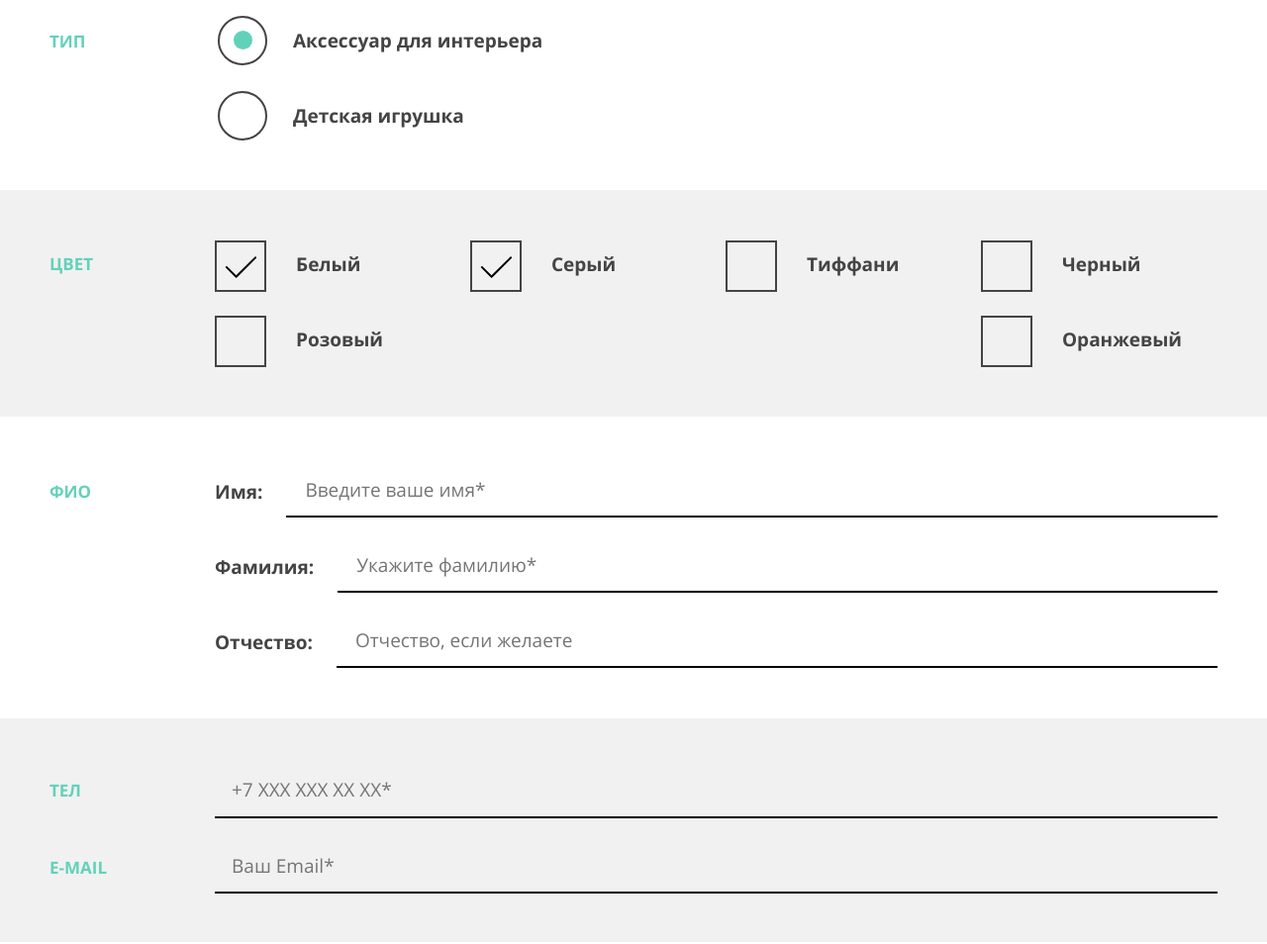
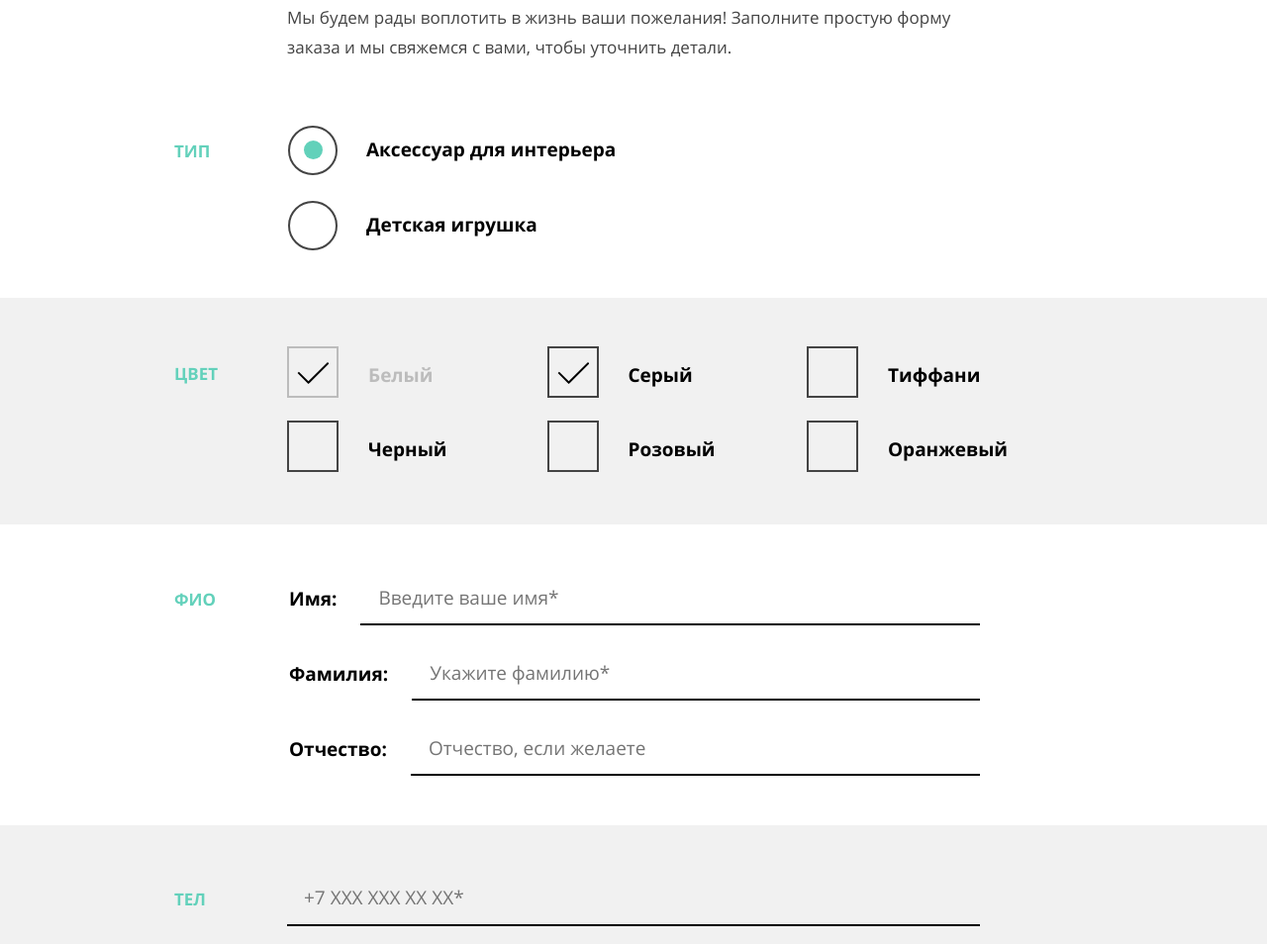
Before and after one commit to htmlacademy-adaptive/2054473-mishka-27, a website: page source/form.html in a window 1280 px wide. Shown: the part 456-1410 px from the top of the page at 99% size. Drawn offline with nearby package versions, Linux system fonts and the light colour scheme; files that its build step writes are made by us from their sources.

Commit message:
form done

```diff
--- a/source/form.html
+++ b/source/form.html
@@ -98,7 +98,7 @@
             <legend class="form__legend form__legend--checkbox">Цвет</legend>
             <ul class="form__list form__list--checkbox">
               <li class="form__item form__item--checkbox">
-              <input class="form__item-input-checkbox visually-hidden" type="checkbox" name="color" id="checkbox-1" value="white" checked="checked">
+              <input class="form__item-input-checkbox visually-hidden" type="checkbox" name="color" id="checkbox-1" value="white" checked="checked" disabled>
               <label class="form__item-label form__item-label--checkbox" for="checkbox-1">Белый</label>
             </li>
               <li class="form__item form__item--checkbox">
@@ -129,15 +129,15 @@
           <ul class="form__list form__list--name">
             <li class="form__item-name">
               <label class="form__item-label form__item-label--name" for="name">Имя:</label>
-              <input class="form__item__input-text" type="text" name="name" id="name" placeholder="Введите ваше имя*" required="">
+              <input class="form__item-input-text" type="text" name="name" id="name" placeholder="Введите ваше имя*" required="">
             </li>
             <li class="form__item-name">
               <label class="form__item-label form__item-label--name" for="surname">Фамилия:</label>
-              <input class="form__item__input-text" type="text" name="surname" id="surname" placeholder="Укажите фамилию*" required="">
+              <input class="form__item-input-text" type="text" name="surname" id="surname" placeholder="Укажите фамилию*" required="">
             </li>
             <li class="form__item-name">
               <label class="form__item-label form__item-label--name" for="patronymic">Отчество:</label>
-              <input class="form__item__input-text" type="text" name="patronymic" id="patronymic" placeholder="Отчество, если желаете">
+              <input class="form__item-input-text" type="text" name="patronymic" id="patronymic" placeholder="Отчество, если желаете">
             </li>
           </ul>
         </fieldset>
@@ -145,9 +145,9 @@
         <fieldset class="form__fieldset form__fieldset--phone">
           <legend class="form__legend form__legend--phone">Тел</legend>
           <label class="form__item-label form__item-label--phone" for="phone">
-          <input class="form__item__input-text form__item__input-text--phone" pattern="\+?[0-9\s\-\(\)]+"
+          <input class="form__item-input-text form__item-input-text--phone" pattern="\+?[0-9\s\-\(\)]+"
             type="tel" name="tel" id="phone" placeholder="+7 ХХХ ХХХ ХХ ХХ*" required="">
-            <svg class="form__item__icon-phone" aria-hidden="true" focusable="false" width="25" height="24">
+            <svg class="form__item-icon-phone" aria-hidden="true" focusable="false" width="25" height="24">
             <use xlink:href="img/svg/sprite.svg#icon-phone"></use>
           </svg></label>
 </fieldset>
@@ -155,8 +155,8 @@
 <fieldset class="form__fieldset form__fieldset--email">
 <legend class="form__legend form__legend--email">E-mail</legend>
             <label class="form__item-label form__item-label--email" for="email">
-            <input class="form__item__input-text form__item__input-text--email" type="email" name="email" id="email" placeholder="Ваш Email*" required="">
-                <svg class="form__item__icon-email" width="32" height="21">
+            <input class="form__item-input-text form__item-input-text--email" type="email" name="email" id="email" placeholder="Ваш Email*" required="">
+                <svg class="form__item-icon-email" width="32" height="21">
                 <use xlink:href="img/svg/sprite.svg#icon-mail"></use>
               </svg></label>
         </fieldset>
@@ -213,7 +213,7 @@
           </a>
         </li>
       </ul>
-        <a class="footer__created-link-box" href="https://htmlacademy.ru/intensive/adaptive" target="_blank"
+        <a class="footer__created-link-box footer__created-link-box--form" href="https://htmlacademy.ru/intensive/adaptive" target="_blank"
           aria-label="Сайт HTML Academy.">
           <span class="footer__created-text">Разработано</span>
           <svg class="footer__created-ico" width="27" height="35" role="img">
--- a/source/sass/blocks/form.scss
+++ b/source/sass/blocks/form.scss
@@ -16,6 +16,11 @@
   @include use.media-tablet {
     padding: 33px 50px 72px;
     margin-bottom: 70px;
+  }
+
+  @include use.media-desktop {
+    padding: 36px 320px 95px;
+    margin-bottom: 117px;
   }
 }
 
@@ -36,9 +41,8 @@
 
   @include use.media-desktop {
     background-image: url("../img/svg/desk-fat-wave.svg");
-    background-repeat: repeat-x;
-    background-size: 62.5px;
-    left: 13px;
+    background-size: 57.7px;
+    left: -3px;
     right: 0;
     bottom: -19px;
     height: 34px;
@@ -49,6 +53,7 @@
   margin: 0;
   color: use.$color-black;
   text-align: center;
+  position: relative;
 
   @include use.media-mobile-only {
     @include use.font-bold-27;
@@ -58,7 +63,14 @@
   @include use.media-tablet {
     @include use.font-bold-43;
     line-height: 50px;
-    position: relative;
+  }
+
+  @include use.media-desktop {
+    @include use.font-bold-53;
+    line-height: 57px;
+    left: 1px;
+    max-width: 1150px;
+    margin: 0 auto;
   }
 }
 
@@ -77,10 +89,18 @@
     padding: 0 50px;
     margin-bottom: 63px;
   }
+
+  @include use.media-desktop {
+    padding: 0 225px;
+    margin: 0 auto;
+    margin-bottom: 64px;
+    max-width: 700px;
+  }
 }
 
 .form__pattern {
   display: block;
+  color: use.$color-black;
 
   @include use.media-mobile-only {
     @include use.font-bold-17;
@@ -128,6 +148,12 @@
   @include use.media-tablet {
     padding: 0 50px 50px;
   }
+
+  @include use.media-desktop {
+    padding: 0 110px 50px;
+    max-width: 930px;
+    margin: 0 auto;
+  }
 }
 
 .form__fieldset--checkbox {
@@ -137,6 +163,12 @@
 
   @include use.media-tablet {
     padding: 54px 50px 57px;
+  }
+
+  @include use.media-desktop {
+    padding: 52px 176px 50px 110px;
+    max-width: 864px;
+    margin: 0 auto;
   }
 }
 
@@ -148,6 +180,12 @@
   @include use.media-tablet {
     padding: 48px 50px 50px;
   }
+
+  @include use.media-desktop {
+    padding: 47px 225px 50px 110px;
+    max-width: 815px;
+    margin: 0 auto;
+  }
 }
 
 .form__fieldset--phone {
@@ -157,6 +195,12 @@
 
   @include use.media-tablet {
     padding: 47px 50px 11px 217px;
+  }
+
+  @include use.media-desktop {
+    padding: 47px 225px 11px;
+    max-width: 700px;
+    margin: 0 auto;
   }
 }
 
@@ -168,6 +212,12 @@
   @include use.media-tablet {
     padding: 10px 50px 48px 217px;
   }
+
+  @include use.media-desktop {
+    padding: 10px 225px 48px;
+    max-width: 700px;
+    margin: 0 auto;
+  }
 }
 
 .form__fieldset--textarea {
@@ -177,6 +227,12 @@
 
   @include use.media-tablet {
     padding: 51px 50px 51px 217px;
+  }
+
+  @include use.media-desktop {
+    padding: 52px 225px 48px;
+    max-width: 700px;
+    margin: 0 auto;
   }
 }
 
@@ -206,6 +262,10 @@
     left: 50px;
   }
 
+  @include use.media-desktop {
+    left: 111px;
+  }
+
   &--radio {
     @include use.media-tablet {
       top: 18px;
@@ -215,6 +275,10 @@
   &--checkbox {
     @include use.media-tablet {
       top: 67px;
+    }
+
+    @include use.media-desktop {
+      top: 68.5px;
     }
   }
 
@@ -228,17 +292,29 @@
     @include use.media-tablet {
       top: 64.5px;
     }
+
+    @include use.media-desktop {
+      top: 66.5px;
+    }
   }
 
   &--email {
     @include use.media-tablet {
       top: 29.5px;
     }
+
+    @include use.media-desktop {
+      top: 30.5px;
+    }
   }
 
   &--textarea {
     @include use.media-tablet {
       top: 70px;
+    }
+
+    @include use.media-desktop {
+      top: 71.5px;
     }
   }
 }
@@ -261,6 +337,11 @@
     row-gap: 26px;
     padding-left: 170px;
   }
+
+  @include use.media-desktop {
+    row-gap: 28px;
+    padding-left: 116px;
+  }
 }
 
 .form__list--checkbox {
@@ -274,6 +355,11 @@
     row-gap: 34px;
     padding-left: 167px;
   }
+
+  @include use.media-desktop {
+    padding-left: 115px;
+    row-gap: 23px;
+  }
 }
 
 .form__list--name {
@@ -285,6 +371,10 @@
     padding-left: 167px;
     row-gap: 21px;
   }
+
+  @include use.media-desktop {
+    padding-left: 117px;
+  }
 }
 
 .form__item {
@@ -293,6 +383,10 @@
   &--checkbox {
     @include use.media-tablet {
       width: 239px;
+    }
+
+    @include use.media-desktop {
+      width: 224px;
     }
   }
 }
@@ -314,22 +408,10 @@
       padding-left: 76px;
       min-height: 50px;
     }
-  }
 
-  &--radio::before {
-    content: "";
-    position: absolute;
-    top: -4px;
-    left: 0;
-    width: 35.5px;
-    height: 35.5px;
-    border: 2px solid use.$color-gray;
-    border-radius: 50%;
-
-    @include use.media-tablet {
-      width: 46px;
-      height: 46px;
-      top: 0;
+    @include use.media-desktop {
+      padding-left: 79px;
+      min-height: 48px;
     }
   }
 
@@ -344,6 +426,10 @@
       padding-left: 82px;
       min-height: 42px;
       top: 0;
+    }
+
+    @include use.media-desktop {
+      min-height: 52px;
     }
   }
 
@@ -365,6 +451,24 @@
   }
 }
 
+.form__item-label--radio::before {
+  content: "";
+  position: absolute;
+  top: -4px;
+  left: 0;
+  width: 35.5px;
+  height: 35.5px;
+  border: 2px solid use.$color-gray;
+  border-radius: 50%;
+  outline: none;
+
+  @include use.media-tablet {
+    width: 46px;
+    height: 46px;
+    top: 0;
+  }
+}
+
 .form__item-input-radio:checked+.form__item-label--radio::after {
   content: "";
   position: absolute;
@@ -382,6 +486,22 @@
     width: 19px;
     height: 19px;
   }
+}
+
+.form__item-input-radio:focus+.form__item-label--radio::before,
+.form__item-label--radio:hover::before {
+  border-color: use.$color-active-mint;
+  outline: none;
+}
+
+.form__item-input-radio:active+.form__item-label--radio {
+  opacity: 0.6;
+}
+
+.form__item-input-radio:disabled+.form__item-label--radio::before,
+.form__item-input-radio:disabled+.form__item-label {
+  border-color: use.$color-disabled-gray;
+  color: use.$color-disabled-gray;
 }
 
 .form__item-input-checkbox+.form__item-label--checkbox::before {
@@ -423,6 +543,21 @@
   }
 }
 
+.form__item-input-checkbox:focus+.form__item-label--checkbox::before,
+.form__item-label--checkbox:hover::before {
+  border-color: use.$color-active-mint;
+}
+
+.form__item-input-checkbox:active+.form__item-label--checkbox {
+  opacity: 0.6;
+}
+
+.form__item-input-checkbox:disabled+.form__item-label--checkbox::before,
+.form__item-input-checkbox:disabled+.form__item-label {
+  border-color: use.$color-disabled-gray;
+  color: use.$color-disabled-gray;
+}
+
 .form__item-name {
   display: flex;
   position: relative;
@@ -438,7 +573,39 @@
   }
 }
 
-.form__item__input-text {
+.form__item-icon-phone {
+  position: absolute;
+  right: 7px;
+  top: 11px;
+  fill: use.$color-disabled-gray;
+
+  @include use.media-tablet {
+    right: 26px;
+    top: 13.5px;
+  }
+
+  @include use.media-desktop {
+    right: 8px;
+  }
+}
+
+.form__item-icon-email {
+  position: absolute;
+  right: 3px;
+  fill: use.$color-disabled-gray;
+
+  @include use.media-tablet {
+    top: 18px;
+    right: 22px;
+  }
+
+  @include use.media-desktop {
+    top: 19px;
+    right: 4px;
+  }
+}
+
+.form__item-input-text {
   margin: 0;
   color: use.$color-gray;
   border: 0;
@@ -447,6 +614,7 @@
   position: relative;
   flex-shrink: 1;
   width: 100%;
+  outline: none;
 
   @include use.media-mobile-only {
     @include use.font-lite-17;
@@ -460,6 +628,11 @@
     height: 53px;
     padding: 0 19px;
     top: -1px;
+  }
+
+  @include use.media-desktop {
+    padding: 0 18px;
+    top: 0;
   }
 
   &--phone {
@@ -483,33 +656,31 @@
       height: 21px;
     }
   }
-}
 
-.form__item__icon-phone {
-  position: absolute;
-  right: 7px;
-  top: 11px;
+  &:hover,
+  &:focus {
+    border-bottom-color: use.$color-active-mint;
+  }
 
-  @include use.media-tablet {
-    right: 26px;
-    top: 13.5px;
+  &:focus+.form__item-icon-phone,
+  &:focus+.form__item-icon-email {
+    fill: use.$color-active-mint;
   }
-}
 
-.form__item__icon-email {
-  position: absolute;
-  right: 3px;
+  &:invalid:focus:not(:placeholder-shown) {
+    border-bottom-color: use.$color-error;
+  }
 
-  @include use.media-tablet {
-    top: 18px;
-    right: 22px;
+  &:invalid:focus:not(:placeholder-shown)+.form__item-icon-phone,
+  &:invalid:focus:not(:placeholder-shown)+.form__item-icon-email {
+    fill: use.$color-error;
   }
 }
 
 .form__textarea {
   border: 2px solid use.$color-gray;
   resize: none;
-  outline: 0;
+  outline: none;
   box-sizing: border-box;
 
   @include use.media-mobile-only {
@@ -527,6 +698,11 @@
     min-height: 142px;
     width: 100%;
   }
+
+  &:hover,
+  &:focus {
+    border-color: use.$color-active-mint;
+  }
 }
 
 .form__submite {
@@ -543,6 +719,12 @@
     flex-direction: row-reverse;
     justify-content: space-between;
     align-items: center;
+  }
+
+  @include use.media-desktop {
+    padding: 0 225px;
+    max-width: 700px;
+    margin: 0 auto;
   }
 }
 
--- a/source/sass/global/variables.scss
+++ b/source/sass/global/variables.scss
@@ -2,6 +2,7 @@ $color-white: #ffffff;
 $color-black: #000000;
 $color-gray: #444444;
 $color-lite-gray: #ececec;
+$color-disabled-gray: #bcbcbc;
 $color-footer-lite-gray: #e5e5e5;
 $color-more-gray: #fafafa;
 $color-footer-gray: #f1f1f1;
@@ -11,3 +12,4 @@ $color-thing-first: #59d5bc;
 $color-thing-second: #46c1ae;
 $color-active-mint: #62d1ba;
 $color-socials: #231f20;
+$color-error: #ff8282;
```
Also changed, not shown: source/sass/blocks/footer.scss (+11 -1 lines), source/img/svg/icon-mail.svg, source/img/svg/icon-phone.svg.
